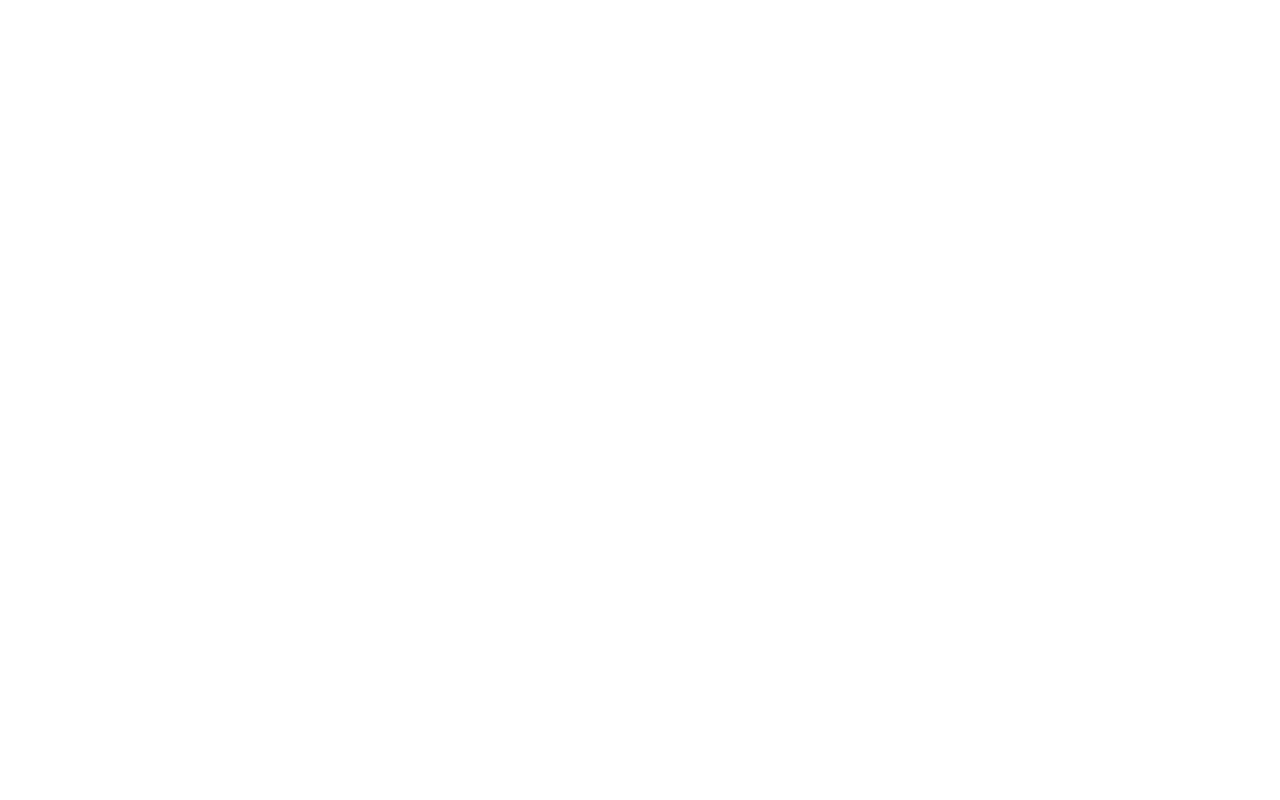
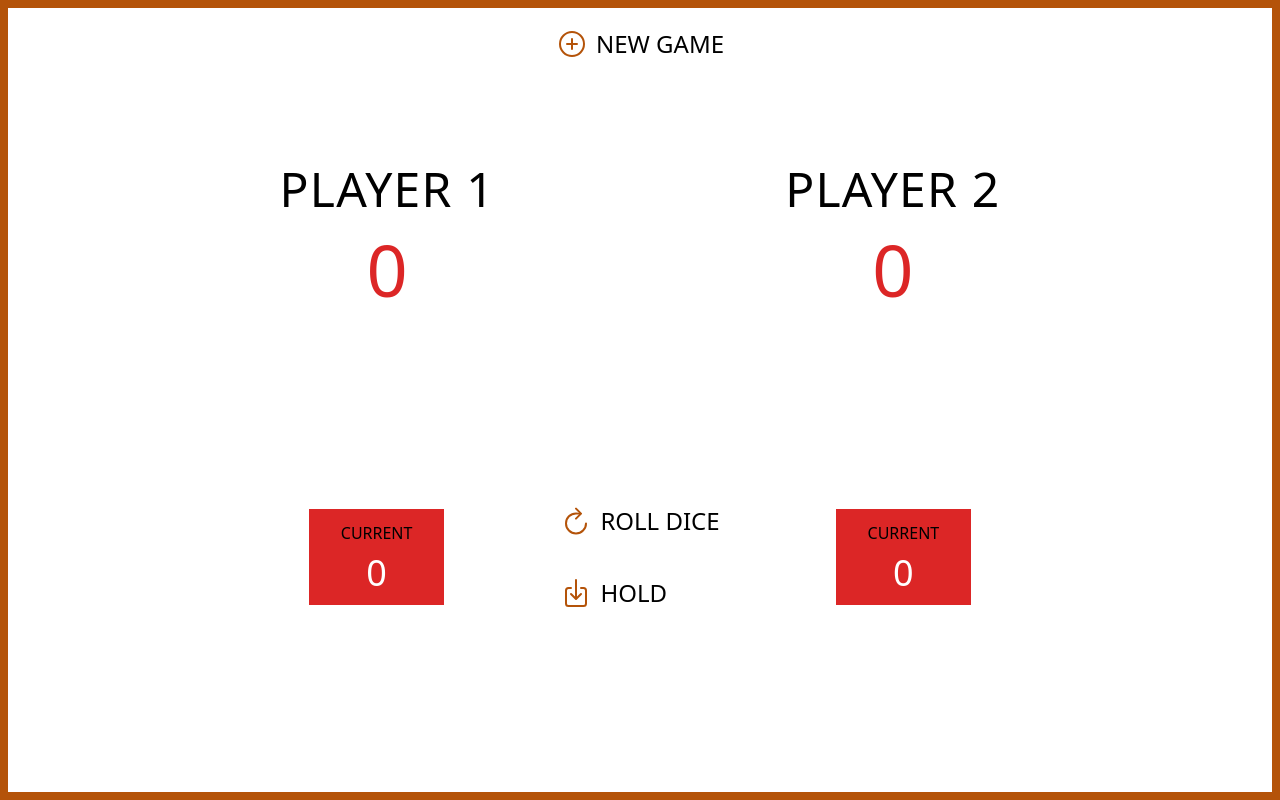
Before and after one commit to FloDevWeb/Dynamiser-vos-sites-web-avec-Javascript, a plain HTML site: page index.html in a window 1280 px wide. Drawn offline with nearby package versions, Linux system fonts and the light colour scheme.

Commit message:
first commit html + css tailwind

```diff
--- a/index.html
+++ b/index.html
@@ -6,6 +6,112 @@
     <meta name="viewport" content="width=device-width, initial-scale=1.0" />
     <title>Dynamiser-vos-sites-web-avec-Javascript</title>
     <script src="https://cdn.tailwindcss.com"></script>
+    <link rel="preconnect" href="https://fonts.googleapis.com" />
+    <link rel="preconnect" href="https://fonts.gstatic.com" crossorigin />
+    <link
+      href="https://fonts.googleapis.com/css2?family=Lato:wght@100;300;400&family=Lobster&display=swap"
+      rel="stylesheet"
+    />
+    <link rel="stylesheet" href="style.css" />
   </head>
-  <body></body>
+  <body>
+    <main
+      class="grid grid-cols-3 md:grid-cols-5 grid-rows-5 h-screen border-8 border-amber-700"
+    >
+      <section
+        class="col-start-2 md:col-start-3 flex justify-center mt-5"
+        id="newGame"
+      >
+        <ion-icon
+          class="icon w-8 h-8 text-amber-700 cursor-pointer"
+          name="add-circle-outline"
+        ></ion-icon>
+        <h1 class="text-lg md:text-xl lg:text-2xl font-extralight ml-2">
+          NEW GAME
+        </h1>
+      </section>
+
+      <section
+        class="total-one row-start-2 col-start-1 md:col-start-2 text-center"
+      >
+        <h2 class="text-3xl lg:text-5xl font-thin tracking-wide">PLAYER 1</h2>
+        <div class="totalScore1 text-7xl font-thin text-red-600 p-5" id="ts1">
+          0
+        </div>
+      </section>
+
+      <section id="dice">
+        <div class="face front"></div>
+        <div class="face back"></div>
+        <div class="face left"></div>
+        <div class="face right"></div>
+        <div class="face top"></div>
+        <div class="face bottom"></div>
+      </section>
+
+      <section
+        class="total-two row-start-2 col-start-3 md:col-start-4 text-center"
+      >
+        <h2 class="text-3xl lg:text-5xl font-thin tracking-wide">PLAYER 2</h2>
+        <div class="totalScore2 text-7xl font-thin text-red-600 p-5" id="ts2">
+          0
+        </div>
+      </section>
+
+      <section
+        class="row-start-4 col-start-1 md:col-start-2 col-end-5 flex justify-around items-center"
+      >
+        <div
+          class="current-one flex flex-col items-center px-8 py-3 gap-2 bg-red-600"
+        >
+          <h3 class="font-extralight">CURRENT</h3>
+          <div
+            class="currentScore1 font-extralight text-4xl text-white"
+            id="cs1"
+          >
+            0
+          </div>
+        </div>
+
+        <div class="command">
+          <div class="continu flex items-center p-5" id="lance">
+            <ion-icon
+              class="icon w-8 h-8 text-amber-700 cursor-pointer"
+              name="refresh-outline"
+            ></ion-icon>
+            <h4 class="text-lg md:text-2xl font-extralight ml-2">ROLL DICE</h4>
+          </div>
+          <div class="hold flex items-center p-5" id="recup">
+            <ion-icon
+              class="icon w-8 h-8 text-amber-700 cursor-pointer"
+              name="download-outline"
+            ></ion-icon>
+            <h4 class="text-lg md:text-2xl font-extralight ml-2">HOLD</h4>
+          </div>
+        </div>
+
+        <div
+          class="current-two flex flex-col items-center px-8 py-3 gap-2 bg-red-600"
+        >
+          <h3 class="font-extralight">CURRENT</h3>
+          <div
+            class="currentScore2 font-extralight text-4xl text-white"
+            id="cs2"
+          >
+            0
+          </div>
+        </div>
+      </section>
+    </main>
+
+    <script src="script.js"></script>
+    <script
+      type="module"
+      src="https://unpkg.com/ionicons@5.5.2/dist/ionicons/ionicons.esm.js"
+    ></script>
+    <script
+      nomodule
+      src="https://unpkg.com/ionicons@5.5.2/dist/ionicons/ionicons.js"
+    ></script>
+  </body>
 </html>
```
Also changed, not shown: tailwind.config.js (added, +8 -0 lines).
